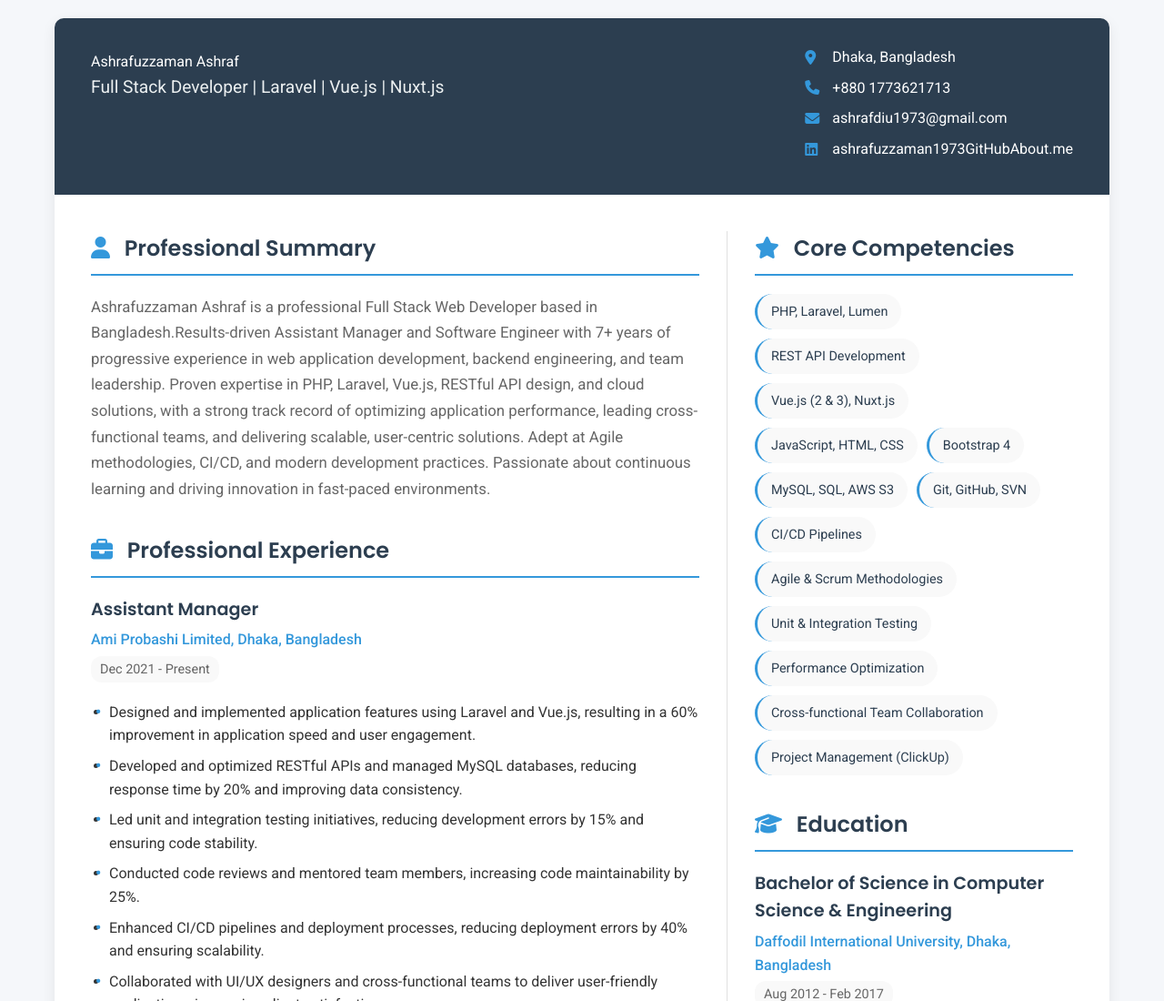
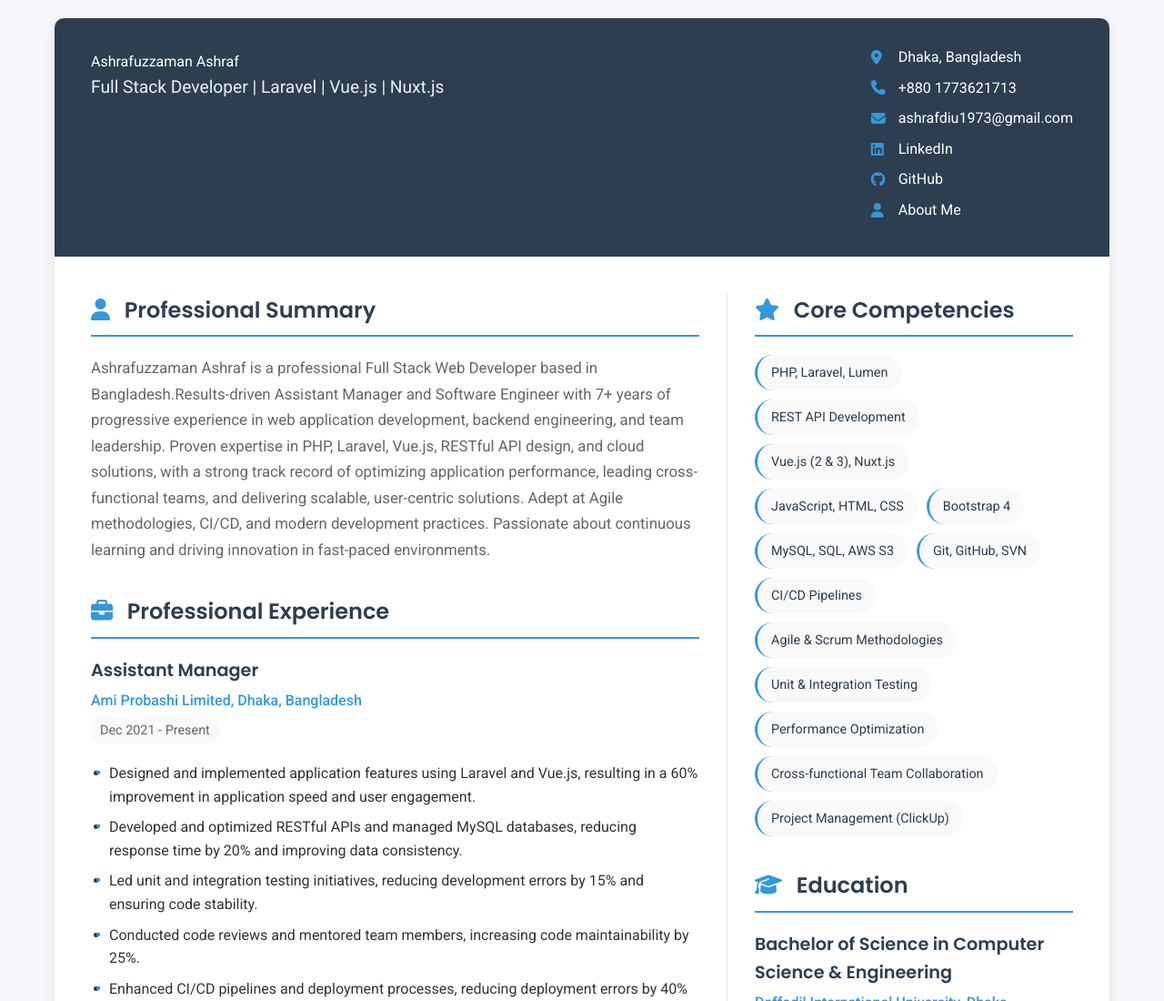
Before and after one commit to ashrafuzzaman1973/personal-info, a plain HTML site: page index.html in a window 1280 px wide. Shown: the top 1100 px of the page at 91% size. Drawn offline with Linux system fonts and the light colour scheme.

Commit message:
Add contact links for LinkedIn, GitHub, and About Me

```diff
--- a/index.html
+++ b/index.html
@@ -380,11 +380,25 @@
                     <i class="fas fa-envelope"></i>
                     <a href="mailto:ashrafdiu1973@gmail.com">ashrafdiu1973@gmail.com</a>
                 </div>
+               <div class="contact-item">
+                    <i class="fab fa-linkedin"></i>
+                    <a href="https://www.linkedin.com/in/ashrafuzzaman1973" target="_blank">
+                        LinkedIn
+                    </a>
+                </div>
+
                 <div class="contact-item">
-                    <i class="fab fa-linkedin"></i>
-                    <a href="https://www.linkedin.com/in/ashrafuzzaman1973" target="_blank">ashrafuzzaman1973</a>
-                    <a href="https://github.com/ashrafuzzaman1973" target="_blank">GitHub</a>
-                    <a href="https://about.me/ashrafuzzaman_ashraf" target="_blank">About.me</a>
+                    <i class="fab fa-github"></i>
+                    <a href="https://github.com/ashrafuzzaman1973" target="_blank">
+                        GitHub
+                    </a>
+                </div>
+
+                <div class="contact-item">
+                    <i class="fas fa-user"></i>
+                    <a href="https://about.me/ashrafuzzaman_ashraf" target="_blank">
+                        About Me
+                    </a>
                 </div>
             </div>
         </div>
```
